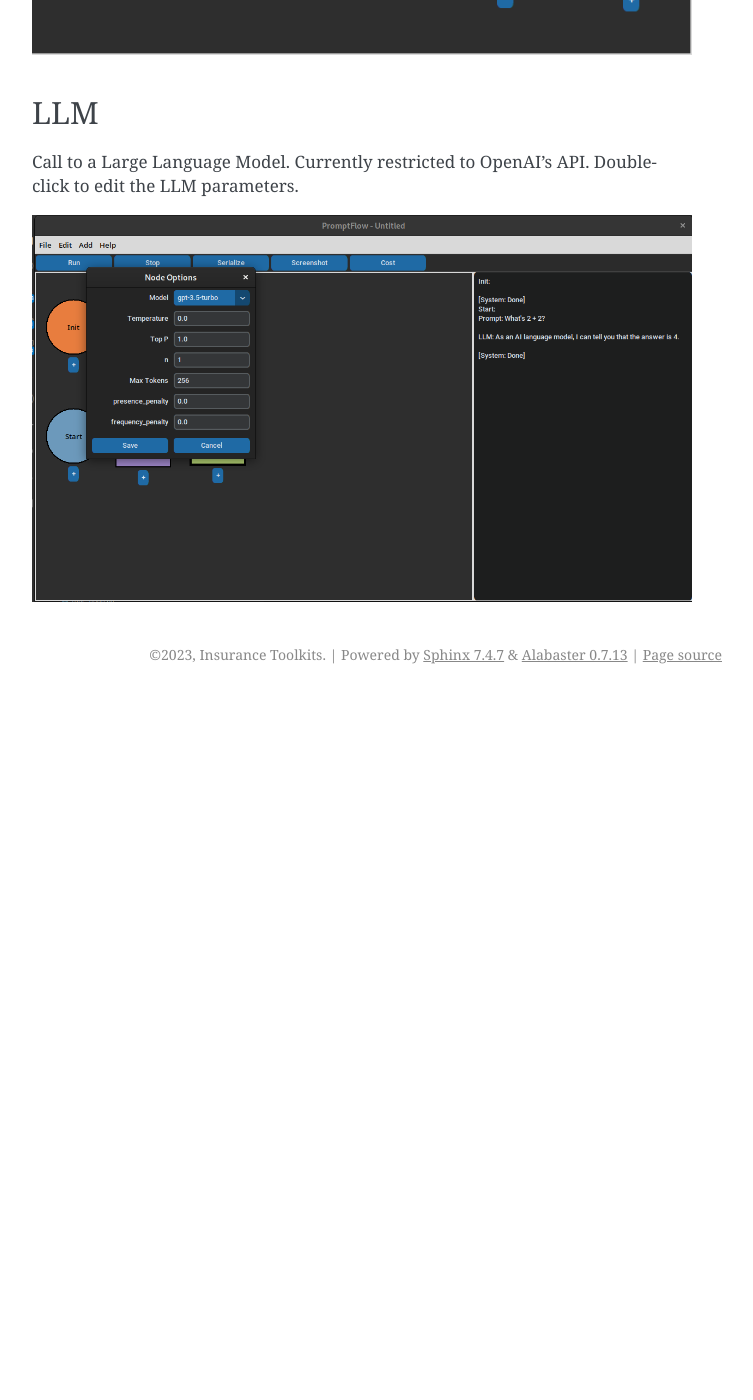
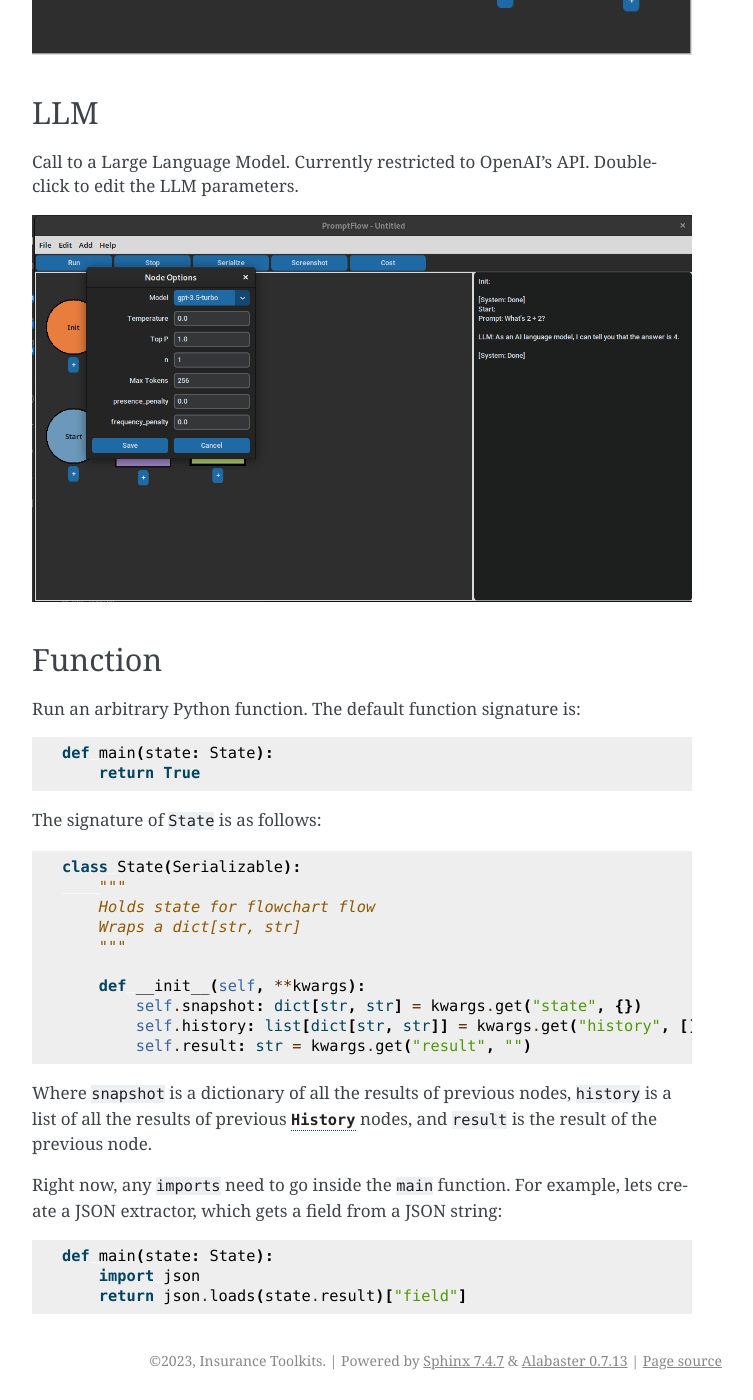
Before and after one commit to annias/promptflow, a Sphinx documentation site: the page built from docs/nodes.md, in a window 1280 px wide and 1400 px high, scrolled down 1584 px. Shown: the whole window, without its empty margins (388-1141 px from the left). Built offline with Sphinx 7.4.7, drawn with Linux system fonts in a browser that asks for light colours; before the commit the page ends 2278 px from its top, so only the background shows below that.

Commit message:
Function node

````diff
--- a/docs/index.rst
+++ b/docs/index.rst
@@ -20,7 +20,7 @@ How it works
 ------------
 PromptFlow is based on a visual flowchart editor that allows you to
 create nodes and connections between them. Each node can be a :ref:`Prompt`,
-a Python function, or an :ref:`LLM`. Connections between nodes represent
+a Python :ref:`Function`, or an :ref:`LLM`. Connections between nodes represent
 conditional logic, and allow you to specify the flow of your program.
 
 When you run your flowchart, PromptFlow will execute each node in the
--- a/docs/nodes.md
+++ b/docs/nodes.md
@@ -47,3 +47,39 @@ Connecting the following flowchart would allow the user to program any "personal
 Call to a Large Language Model. Currently restricted to OpenAI's API. Double-click to edit the LLM parameters.
 
 ![image](../screenshots/docs/llm_options.png)
+
+
+(Function)=
+## Function
+
+Run an arbitrary Python function. The default function signature is:
+
+```python
+def main(state: State):
+    return True
+```
+
+The signature of `State` is as follows:
+
+```python
+class State(Serializable):
+    """
+    Holds state for flowchart flow
+    Wraps a dict[str, str]
+    """
+
+    def __init__(self, **kwargs):
+        self.snapshot: dict[str, str] = kwargs.get("state", {})
+        self.history: list[dict[str, str]] = kwargs.get("history", [])
+        self.result: str = kwargs.get("result", "")
+```
+
+Where `snapshot` is a dictionary of all the results of previous nodes, `history` is a list of all the results of previous [`History`](History) nodes, and `result` is the result of the previous node.
+
+Right now, any `imports` need to go inside the `main` function. For example, lets create a JSON extractor, which gets a field from a JSON string:
+
+```python
+def main(state: State):
+    import json
+    return json.loads(state.result)["field"]
+```
````
